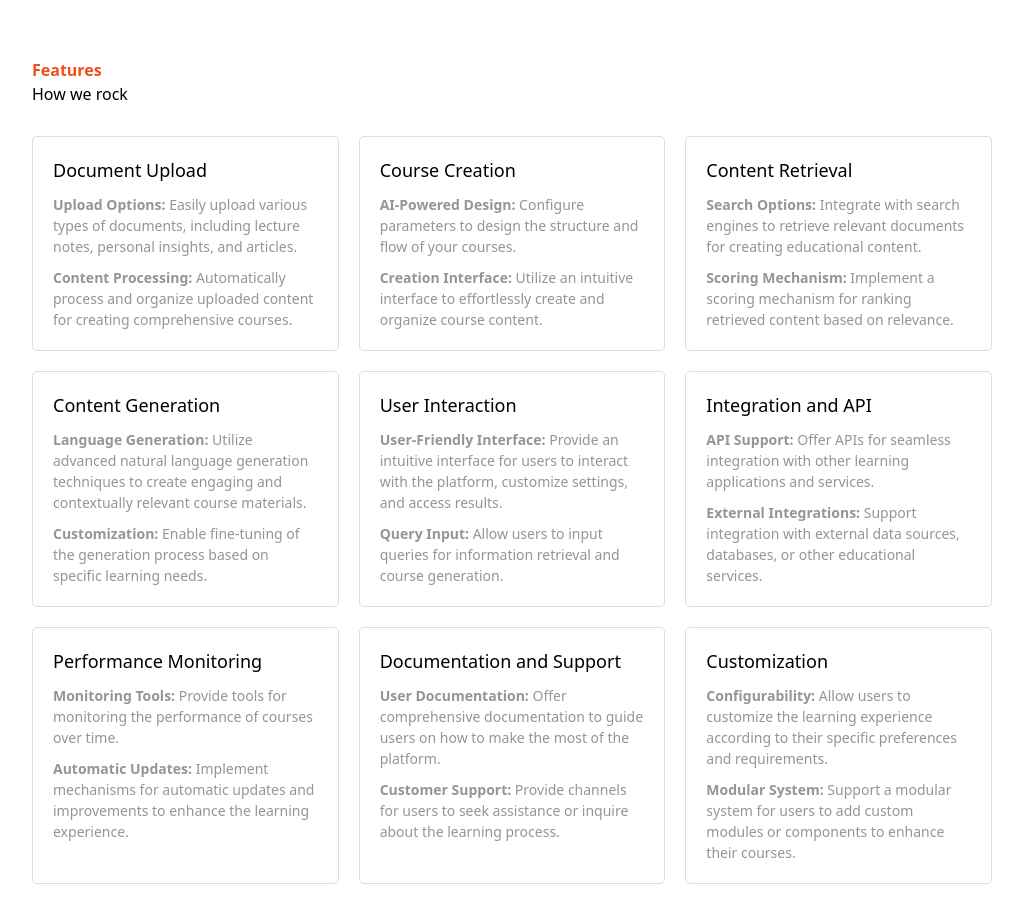
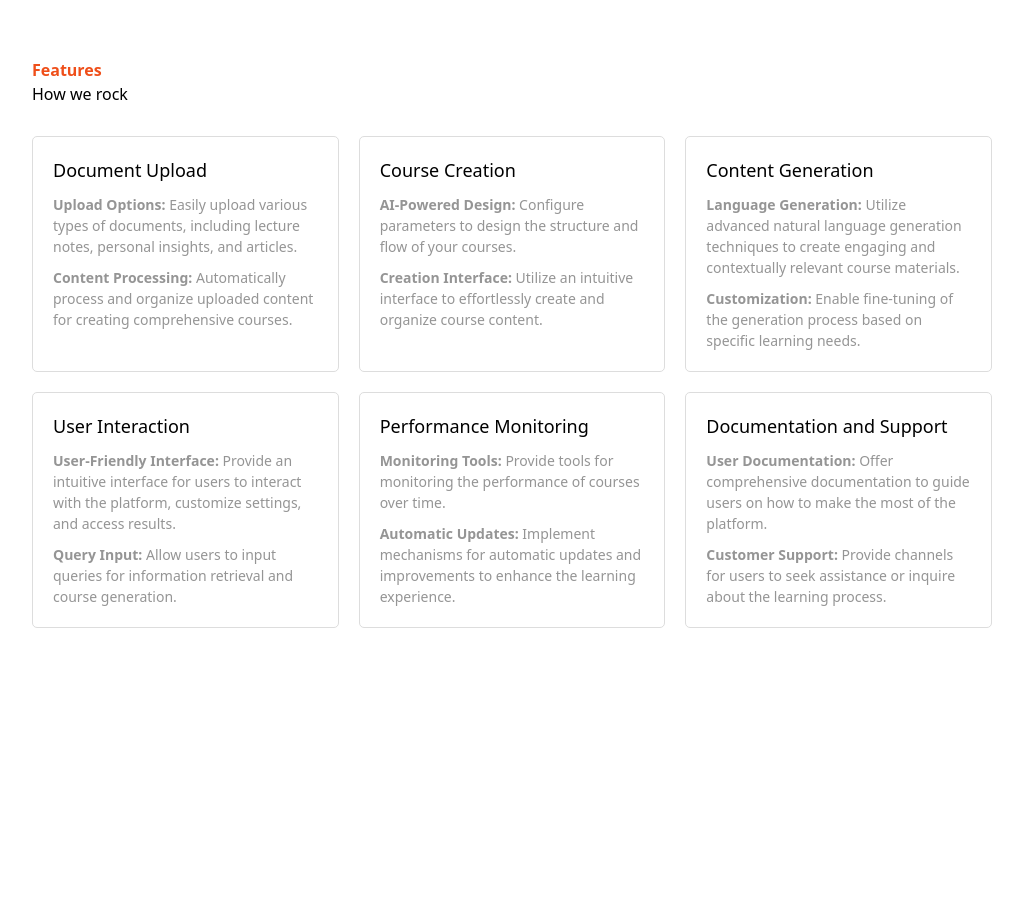
Before and after one commit to KaranpreetRaja/coursify, a React (Vite) app in the folder react-app/: page / in a window 1280 px wide. Shown: the part 660-1582 px from the top of the page, without its empty margins (128-1151 px from the left). After the commit the page ends 1338 px from the top, so only its background shows below. Built offline with nearby package versions, Linux system fonts and the light colour scheme.

Commit message:
Update home.jsx

```diff
--- a/react-app/src/pages/home.jsx
+++ b/react-app/src/pages/home.jsx
@@ -30,11 +30,6 @@ export default function Home(){
                         <p><strong>AI-Powered Design:</strong> Configure parameters to design the structure and flow of your courses.</p>
                         <p><strong>Creation Interface:</strong> Utilize an intuitive interface to effortlessly create and organize course content.</p>
                     </section>
-                    <section className="content-retrieval-section card">
-                        <h3>Content Retrieval</h3>
-                        <p><strong>Search Options:</strong> Integrate with search engines to retrieve relevant documents for creating educational content.</p>
-                        <p><strong>Scoring Mechanism:</strong> Implement a scoring mechanism for ranking retrieved content based on relevance.</p>
-                    </section>
                     <section className="content-generation-section card">
                         <h3>Content Generation</h3>
                         <p><strong>Language Generation:</strong> Utilize advanced natural language generation techniques to create engaging and contextually relevant course materials.</p>
@@ -44,11 +39,6 @@ export default function Home(){
                         <h3>User Interaction</h3>
                         <p><strong>User-Friendly Interface:</strong> Provide an intuitive interface for users to interact with the platform, customize settings, and access results.</p>
                         <p><strong>Query Input:</strong> Allow users to input queries for information retrieval and course generation.</p>
-                    </section>
-                    <section className="integration-api-section card">
-                        <h3>Integration and API</h3>
-                        <p><strong>API Support:</strong> Offer APIs for seamless integration with other learning applications and services.</p>
-                        <p><strong>External Integrations:</strong> Support integration with external data sources, databases, or other educational services.</p>
                     </section>
                     <section className="performance-monitoring-section card">
                         <h3>Performance Monitoring</h3>
@@ -60,12 +50,6 @@ export default function Home(){
                         <p><strong>User Documentation:</strong> Offer comprehensive documentation to guide users on how to make the most of the platform.</p>
                         <p><strong>Customer Support:</strong> Provide channels for users to seek assistance or inquire about the learning process.</p>
                     </section>
-                    <section className="customization-section card">
-                        <h3>Customization</h3>
-                        <p><strong>Configurability:</strong> Allow users to customize the learning experience according to their specific preferences and requirements.</p>
-                        <p><strong>Modular System:</strong> Support a modular system for users to add custom modules or components to enhance their courses.</p>
-                    </section>
-
                     </main>
                 </div>
             </div>
```
